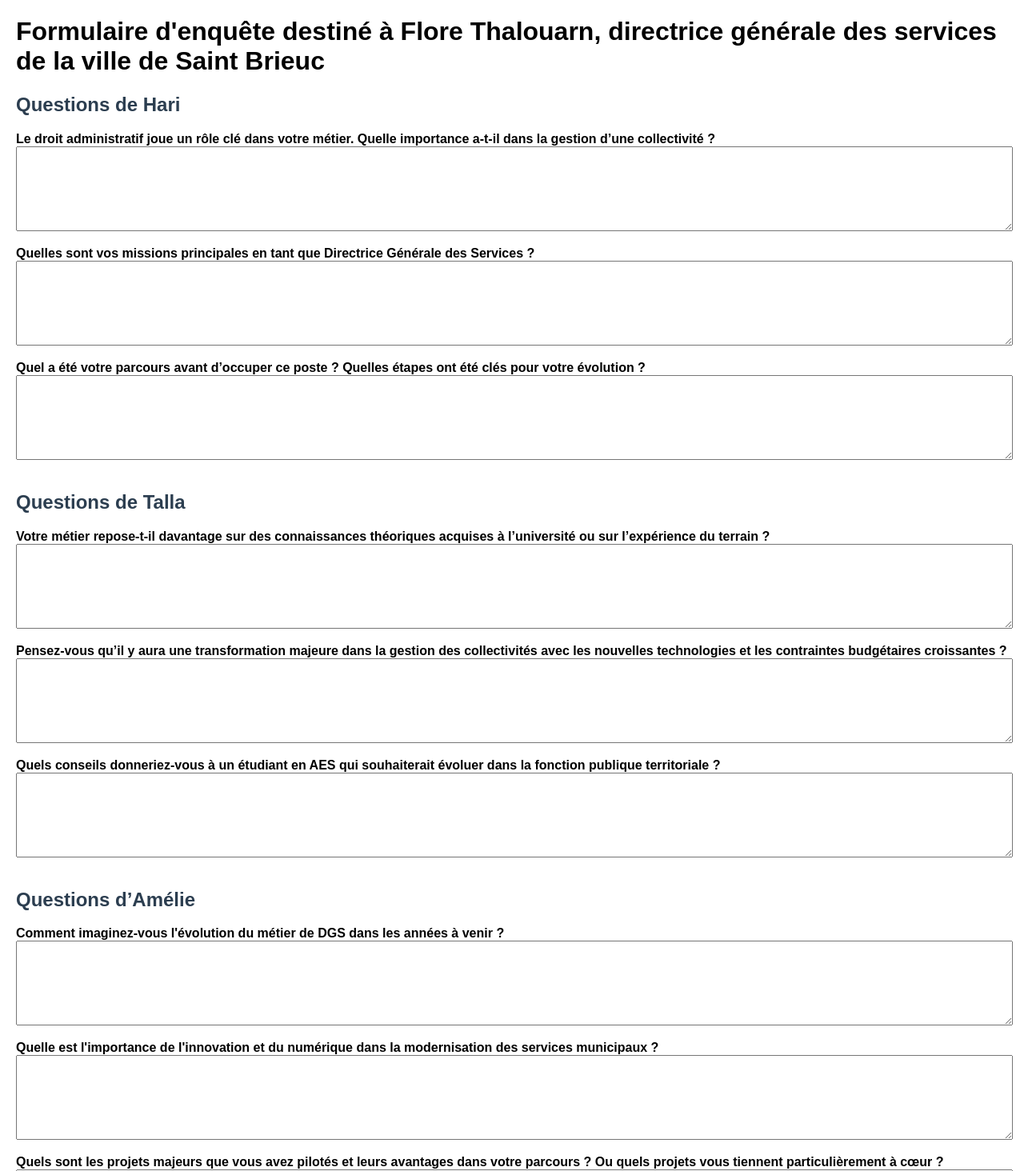
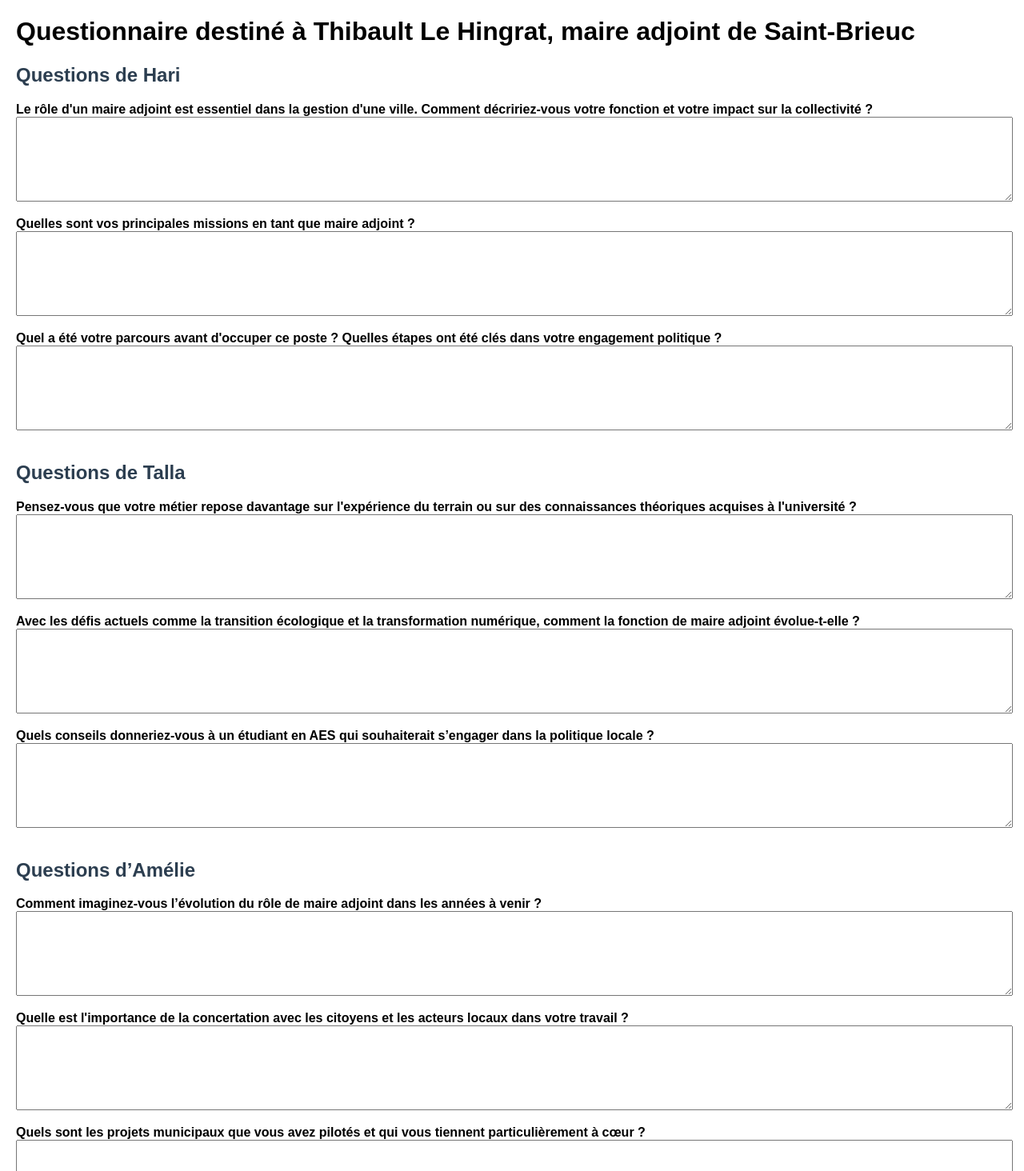
Before and after one commit to sache2358/formulaire-dgs, a plain HTML site: page index.html in a window 1280 px wide. Shown: the top 1464 px of the page at 80% size. Drawn offline with nearby package versions, Linux system fonts and the light colour scheme.

Commit message:
Update index.html

```diff
--- a/index.html
+++ b/index.html
@@ -3,7 +3,7 @@
 <head>
     <meta charset="UTF-8">
     <meta name="viewport" content="width=device-width, initial-scale=1.0">
-    <title>Formulaire d'enquête destiné à Flore Thalouarn, directrice générale des services de la ville de Saint Brieuc</title>
+    <title>Questionnaire destiné à Thibault Le Hingrat, maire adjoint de Saint-Brieuc</title>
     <script src="https://cdnjs.cloudflare.com/ajax/libs/jspdf/2.4.0/jspdf.umd.min.js"></script>
     <style>
         body { font-family: Arial, sans-serif; margin: 20px; }
@@ -15,38 +15,38 @@
     </style>
 </head>
 <body>
-    <h1>Formulaire d'enquête destiné à Flore Thalouarn, directrice générale des services de la ville de Saint Brieuc</h1>
+    <h1>Questionnaire destiné à Thibault Le Hingrat, maire adjoint de Saint-Brieuc</h1>
     <form id="questionnaire">
         <h2>Questions de Hari</h2>
-        <label>Le droit administratif joue un rôle clé dans votre métier. Quelle importance a-t-il dans la gestion d’une collectivité ?</label>
+        <label>Le rôle d'un maire adjoint est essentiel dans la gestion d'une ville. Comment décririez-vous votre fonction et votre impact sur la collectivité ?</label>
         <textarea name="q1"></textarea>
-        <label>Quelles sont vos missions principales en tant que Directrice Générale des Services ?</label>
+        <label>Quelles sont vos principales missions en tant que maire adjoint ?</label>
         <textarea name="q2"></textarea>
-        <label>Quel a été votre parcours avant d’occuper ce poste ? Quelles étapes ont été clés pour votre évolution ?</label>
+        <label>Quel a été votre parcours avant d'occuper ce poste ? Quelles étapes ont été clés dans votre engagement politique ?</label>
         <textarea name="q3"></textarea>
 
         <h2>Questions de Talla</h2>
-        <label>Votre métier repose-t-il davantage sur des connaissances théoriques acquises à l’université ou sur l’expérience du terrain ?</label>
+        <label>Pensez-vous que votre métier repose davantage sur l'expérience du terrain ou sur des connaissances théoriques acquises à l'université ?</label>
         <textarea name="q4"></textarea>
-        <label>Pensez-vous qu’il y aura une transformation majeure dans la gestion des collectivités avec les nouvelles technologies et les contraintes budgétaires croissantes ?</label>
+        <label>Avec les défis actuels comme la transition écologique et la transformation numérique, comment la fonction de maire adjoint évolue-t-elle ?</label>
         <textarea name="q5"></textarea>
-        <label>Quels conseils donneriez-vous à un étudiant en AES qui souhaiterait évoluer dans la fonction publique territoriale ?</label>
+        <label>Quels conseils donneriez-vous à un étudiant en AES qui souhaiterait s’engager dans la politique locale ?</label>
         <textarea name="q6"></textarea>
 
         <h2>Questions d’Amélie</h2>
-        <label>Comment imaginez-vous l'évolution du métier de DGS dans les années à venir ?</label>
+        <label>Comment imaginez-vous l’évolution du rôle de maire adjoint dans les années à venir ?</label>
         <textarea name="q7"></textarea>
-        <label>Quelle est l'importance de l'innovation et du numérique dans la modernisation des services municipaux ?</label>
+        <label>Quelle est l'importance de la concertation avec les citoyens et les acteurs locaux dans votre travail ?</label>
         <textarea name="q8"></textarea>
-        <label>Quels sont les projets majeurs que vous avez pilotés et leurs avantages dans votre parcours ? Ou quels projets vous tiennent particulièrement à cœur ?</label>
+        <label>Quels sont les projets municipaux que vous avez pilotés et qui vous tiennent particulièrement à cœur ?</label>
         <textarea name="q9"></textarea>
 
         <h2>Questions de Sacha</h2>
-        <label>Vous travaillez en étroite collaboration avec des élus, tout en étant garante de la neutralité administrative. Avez-vous déjà été confrontée à des dilemmes éthiques dans l’exercice de vos fonctions ? Comment les avez-vous gérés ?</label>
+        <label>Vous êtes en lien direct avec les élus et les citoyens. Avez-vous déjà été confronté à des dilemmes éthiques dans votre fonction ? Comment les avez-vous gérés ?</label>
         <textarea name="q10"></textarea>
-        <label>Le droit administratif repose souvent sur des décisions du Conseil d’État. Y a-t-il un arrêt ou une règle juridique qui a particulièrement marqué votre gestion de la collectivité ?</label>
+        <label>La politique locale implique souvent des décisions difficiles et des arbitrages. Comment faites-vous pour concilier les intérêts des habitants et les contraintes budgétaires ?</label>
         <textarea name="q11"></textarea>
-        <label>En tant qu’étudiant en AES, je m’intéresse à la gestion et au pilotage des organisations. Pensez-vous que des compétences acquises dans le secteur privé (comme la gestion d’une PME) peuvent être utiles pour un poste de DGS ?</label>
+        <label>En tant qu’étudiant en AES, je m’intéresse à la gestion publique et à l’action locale. Pensez-vous que des compétences en gestion privée (comme la gestion d’une PME) peuvent être utiles pour un poste d’élu municipal ?</label>
         <textarea name="q12"></textarea>
     </form>
 
@@ -59,7 +59,7 @@
             let y = 10;
             let maxWidth = 180;
             doc.setFontSize(10);
-            doc.text("Formulaire d'enquête destiné à Flore Thalouarn, directrice générale des services de la ville de Saint Brieuc", 10, y);
+            doc.text("Questionnaire destiné à Thibault Le Hingrat, maire adjoint de Saint-Brieuc", 10, y);
             y += 10;
 
             document.querySelectorAll("label, textarea").forEach(element => {
@@ -76,7 +76,7 @@
                 }
             });
 
-            doc.save("Formulaire_DGS_Flore_Thalouarn.pdf");
+            doc.save("Questionnaire_Thibault_Le_Hingrat.pdf");
         }
     </script>
 </body>
```
